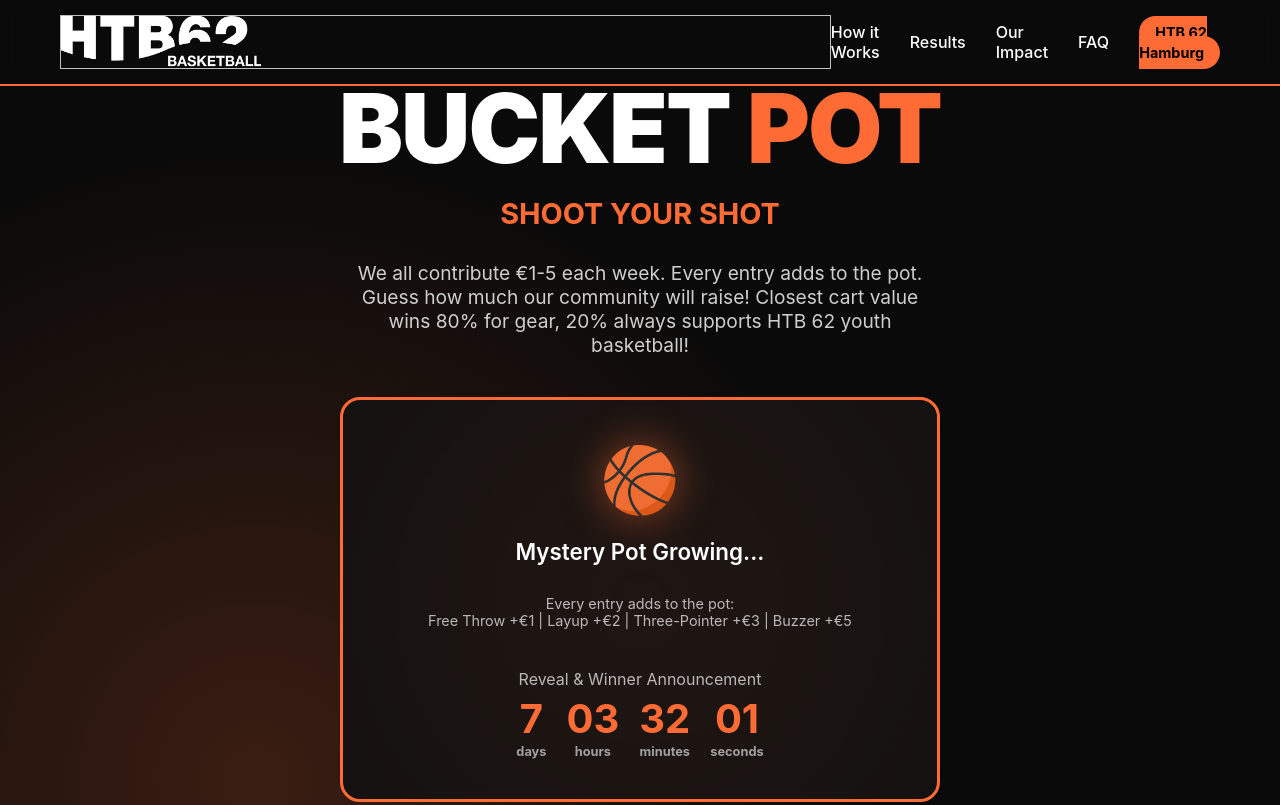
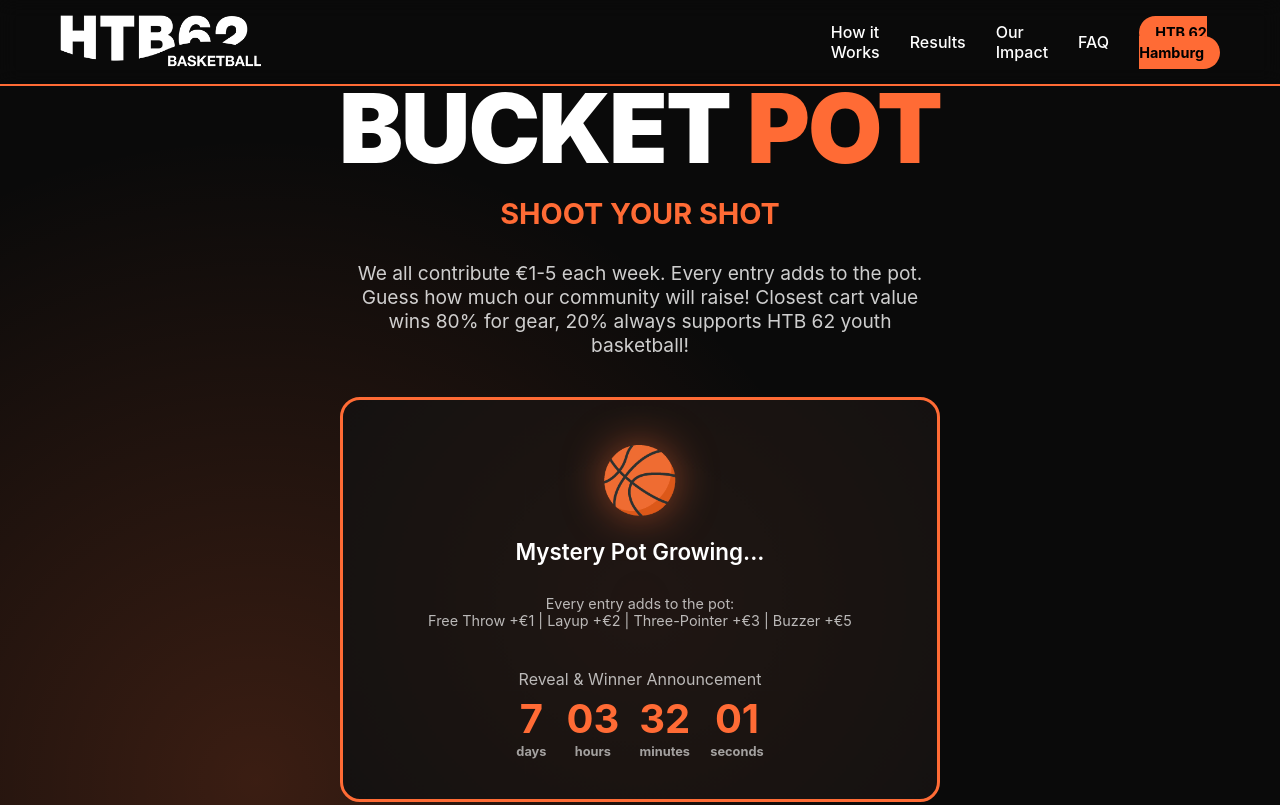
Before and after one commit to MONOKOZ/bucket-pot, a plain HTML site: page index.html in a window 1280 px wide. Shown: the top 805 px of the page. Drawn offline with Linux system fonts and the light colour scheme.

Commit message:
Update index.html

```diff
--- a/index.html
+++ b/index.html
@@ -1145,7 +1145,7 @@
     <!-- Header -->
     <header>
         <nav class="container">
-            <img class="logo"></img>
+            <div class="logo"></div>
             <ul class="nav-links">
                 <li><a href="#how">How it Works</a></li>
                 <li><a href="#results">Results</a></li>
```
